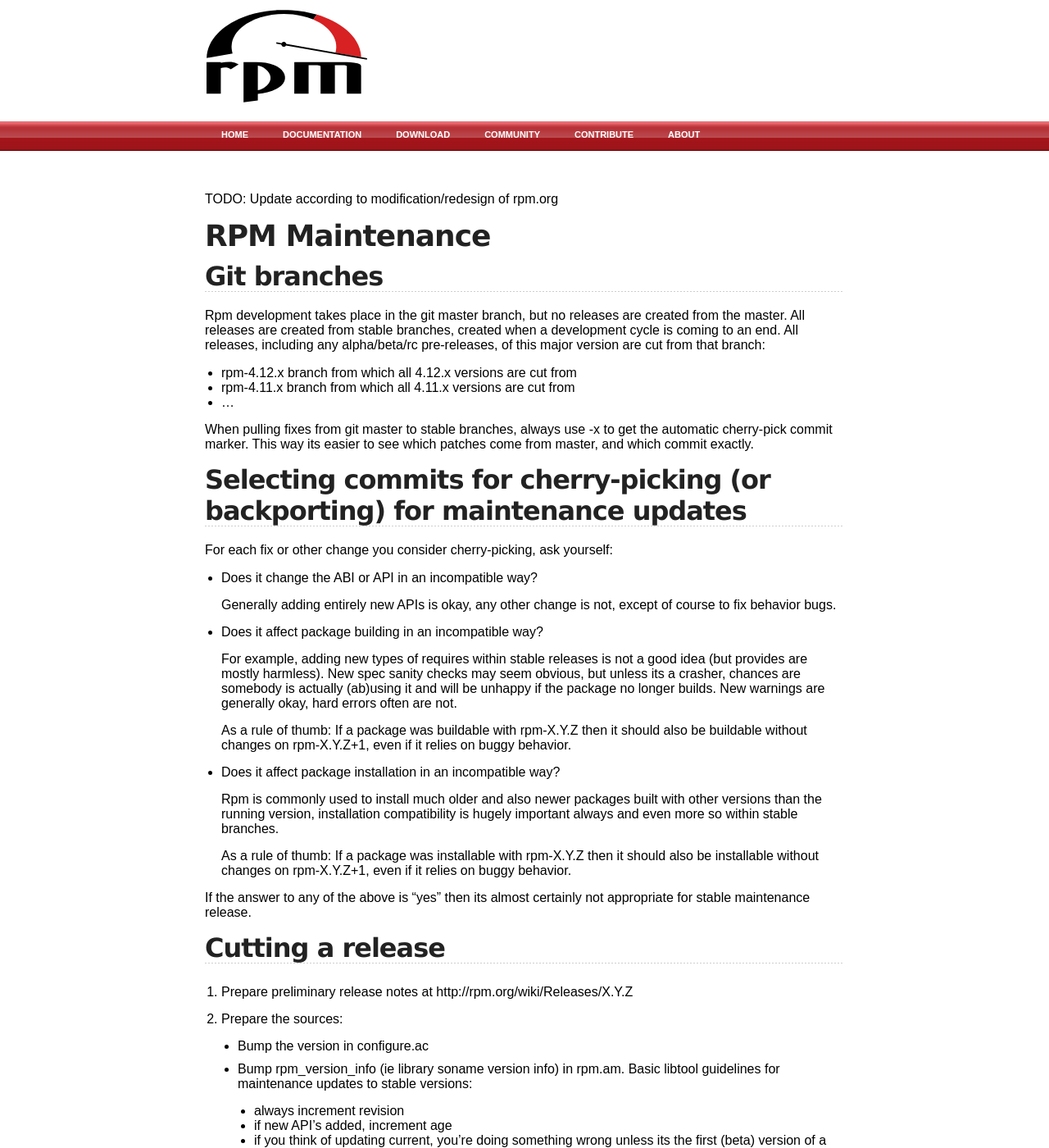
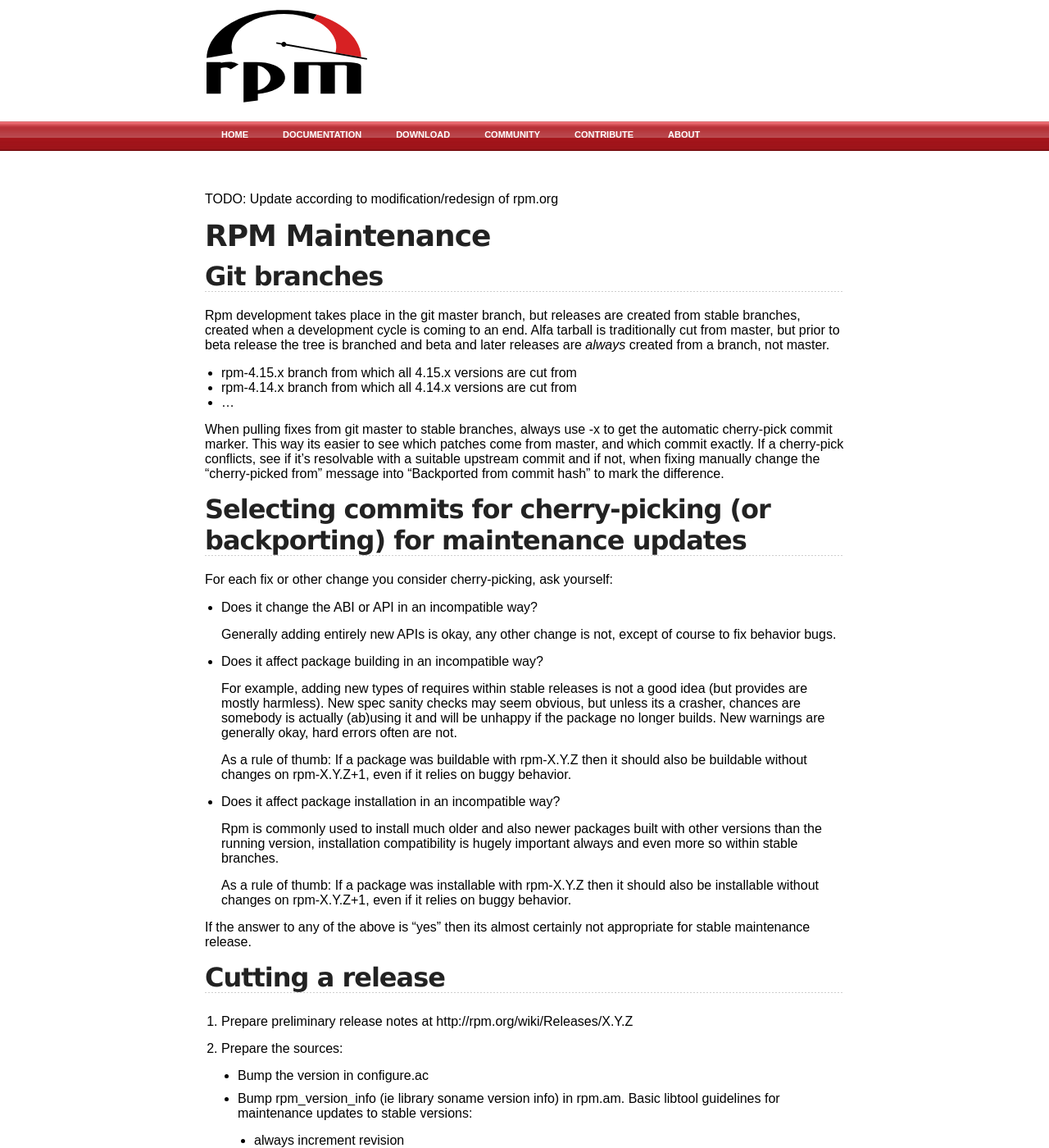
Before and after one commit to rpm-software-management/rpm-web, a Jekyll site: the page built from devel_doc/release_maintaince.md, in a window 1280 px wide and 1400 px high. Shown: the whole window at 82% size. Built offline with Jekyll 4.4.1, drawn with Linux system fonts in a browser that asks for light colours; some of the changed text lies outside the part shown.

Commit message:
Freshed the maintenance guide a bit

```diff
--- a/devel_doc/release_maintaince.md
+++ b/devel_doc/release_maintaince.md
@@ -8,13 +8,19 @@ TODO: Update according to modification/redesign of rpm.org
 
 ## Git branches
 
-Rpm development takes place in the git master branch, but no releases are created from the master. All releases are created from stable branches, created when a development cycle is coming to an end. All releases, including any alpha/beta/rc pre-releases, of this major version are cut from that branch:
+Rpm development takes place in the git master branch, but releases are created from stable branches, created when a development cycle is coming to an end.
+Alfa tarball is traditionally cut from master, but prior to beta release
+the tree is branched and beta and later releases are *always* created
+from a branch, not master.
 
-* rpm-4.12.x branch from which all 4.12.x versions are cut from
-* rpm-4.11.x branch from which all 4.11.x versions are cut from
+* rpm-4.15.x branch from which all 4.15.x versions are cut from
+* rpm-4.14.x branch from which all 4.14.x versions are cut from
 * ...
 
-When pulling fixes from git master to stable branches, always use -x to get the automatic cherry-pick commit marker. This way its easier to see which patches come from master, and which commit exactly.
+When pulling fixes from git master to stable branches, always use -x to get the automatic cherry-pick commit marker. This way its easier to see which patches come from master, and which commit exactly. If a cherry-pick conflicts,
+see if it's resolvable with a suitable upstream commit and if not, when
+fixing manually change the "cherry-picked from" message into "Backported from
+commit hash" to mark the difference.
 
 ## Selecting commits for cherry-picking (or backporting) for maintenance updates
 
@@ -64,18 +70,28 @@ If the answer to any of the above is "yes" then its almost certainly not appropr
 
 5. Unpack the tarball next to the previous version and inspect the differences (something like 'diff -uNr rpm-<X.Y.Z> rpm-<X.Y.Z+1>') and watch out for unexpected material. If you find any, STOP, figure it out and go back as many steps as required.
 
-6. Tag the release. Something like:
+6. Submit the whole lot as a pull-request to the branch in question
+
+    * In case of maintenance releases, leave it up for commenting for at
+      least a week to allow for community feedback
+    * Review needs a different mindset than new code: look for compatibility
+      and stability issues in particular, as per "selecting commits"
+      above
+
+7. Tag the release. Something like:
 
     git tag -a -m "RPM X.Y.Z release" rpm-X.Y.Z-release
 
-7. Push the tag. This is the point of no return for a given release.
+8. Push the tag. This is the point of no return for a given release.
 
     git push --tags
 
-8. Upload the bz2 tarball to ftp-osl.osuosl.org to the appropriate per-branch directory in ~/ftp/releases/
+9. Upload the bz2 tarball
+   * scp to rpm@ftp-osl.osuosl.org to the appropriate per-branch directory in ~/ftp/releases/
+   * run ./trigger-rpm script in the rpm home directory to start mirror process
 
 9. Make the release official:
 
     * add tarball checksum and download location to the release notes
-    * add a new item to http://rpm.org/wiki/News
+    * add a new item to http://rpm.org/wiki/News and http://rpm.org/timeline
     * send an announcement mail to rpm-announce@lists.rpm.org and rpm-maint@lists.rpm.org (and why not rpm-list@lists.rpm.org too)
```
